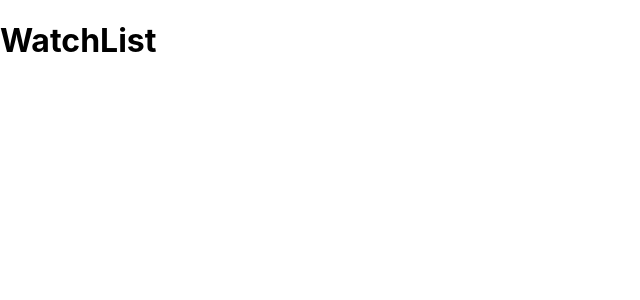
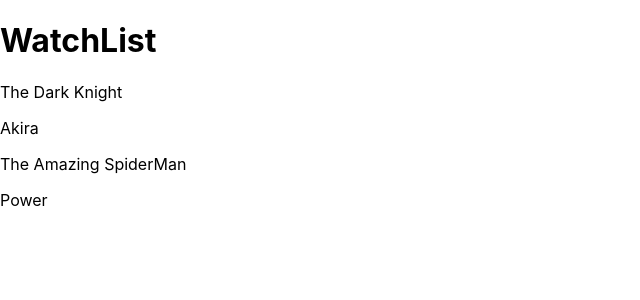
Before and after one commit to kalmansour/imovies-watchlist, a React (Create React App) app: page / in a window 1280 px wide. Shown: the top 300 px of the page, without its empty margins (0-640 px from the left). Built offline with nearby package versions, Linux system fonts and the light colour scheme.

Commit message:
MovieList

```diff
--- a/src/App.js
+++ b/src/App.js
@@ -1,7 +1,9 @@
+import MovieList from "./components/MovieList";
 function App() {
   return (
     <div>
       <h1>WatchList</h1>
+      <MovieList />
     </div>
   );
 }
--- /dev/null
+++ b/src/components/MovieList.js
@@ -0,0 +1,10 @@
+import movies from "./movies";
+import MovieItem from "./MovieItem";
+
+const MovieList = () => {
+  const movieList = movies.map((movie) => <MovieItem movie={movie} />);
+
+  return <div>{movieList}</div>;
+};
+
+export default MovieList;
--- a/src/components/movies.js
+++ b/src/components/movies.js
@@ -12,3 +12,5 @@
     title: "Power",
   },
 ];
+
+export default movies;
```
